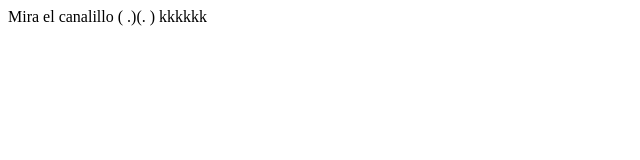
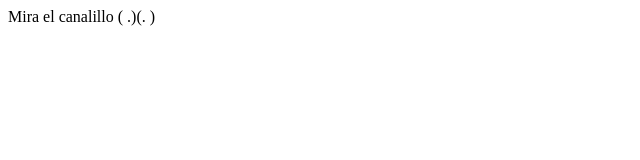
Before and after one commit to cancamuso/prueba2, a plain HTML site: page web/index.html in a window 1280 px wide. Shown: the full height of the page, 0-640 px from the left. Drawn offline with Linux system fonts and the light colour scheme.

Commit message:
Merge origin/master
Conflicts:
	web/index.html

```diff
--- a/web/index.html
+++ b/web/index.html
@@ -11,6 +11,6 @@ and open the template in the editor.
         <meta name="viewport" content="width=device-width, initial-scale=1.0">
     </head>
     <body>
-        <div>Mira el canalillo ( .)(. ) kkkkkk</div>
+        <div>Mira el canalillo ( .)(. )</div>
     </body>
 </html>
```
